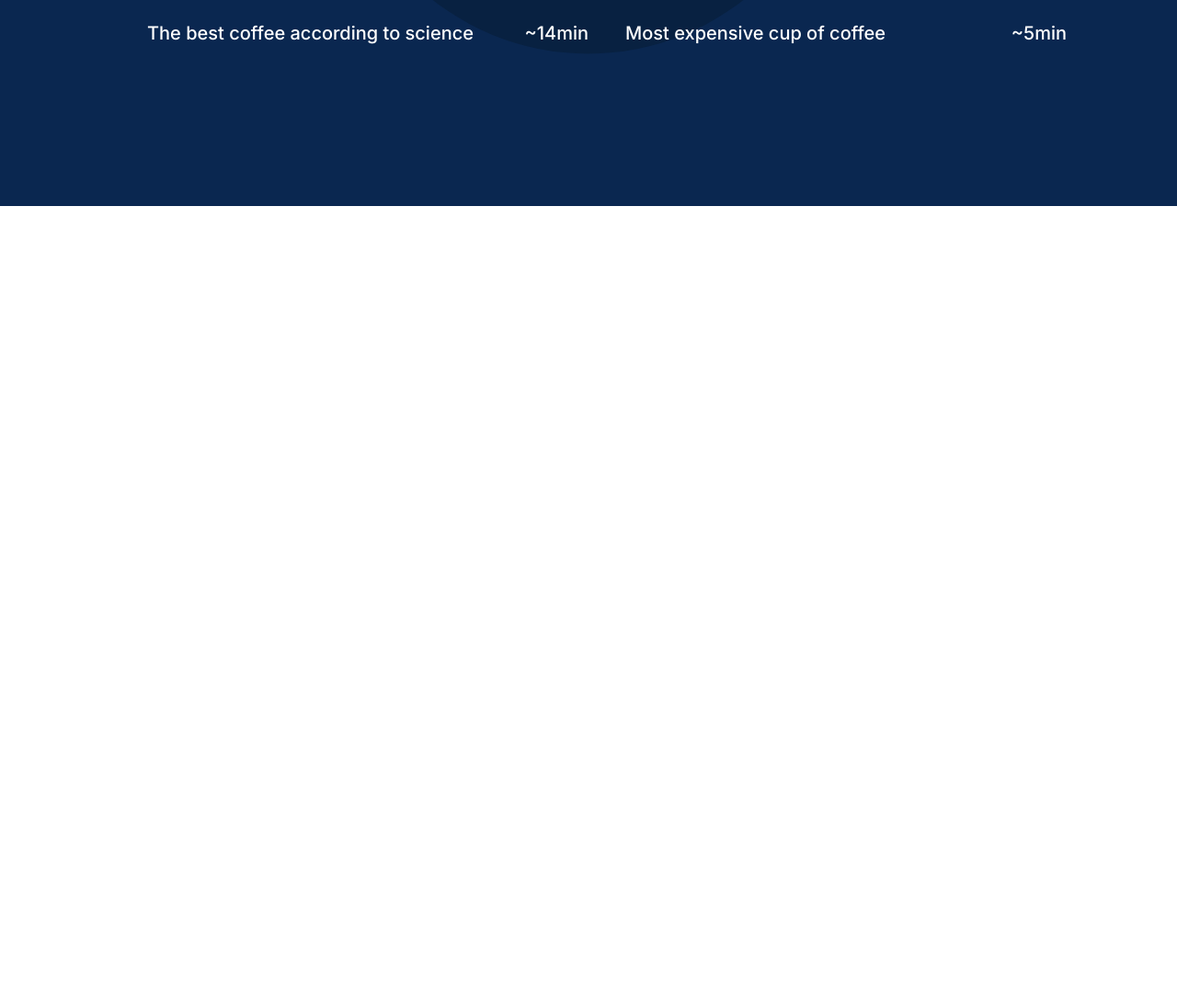
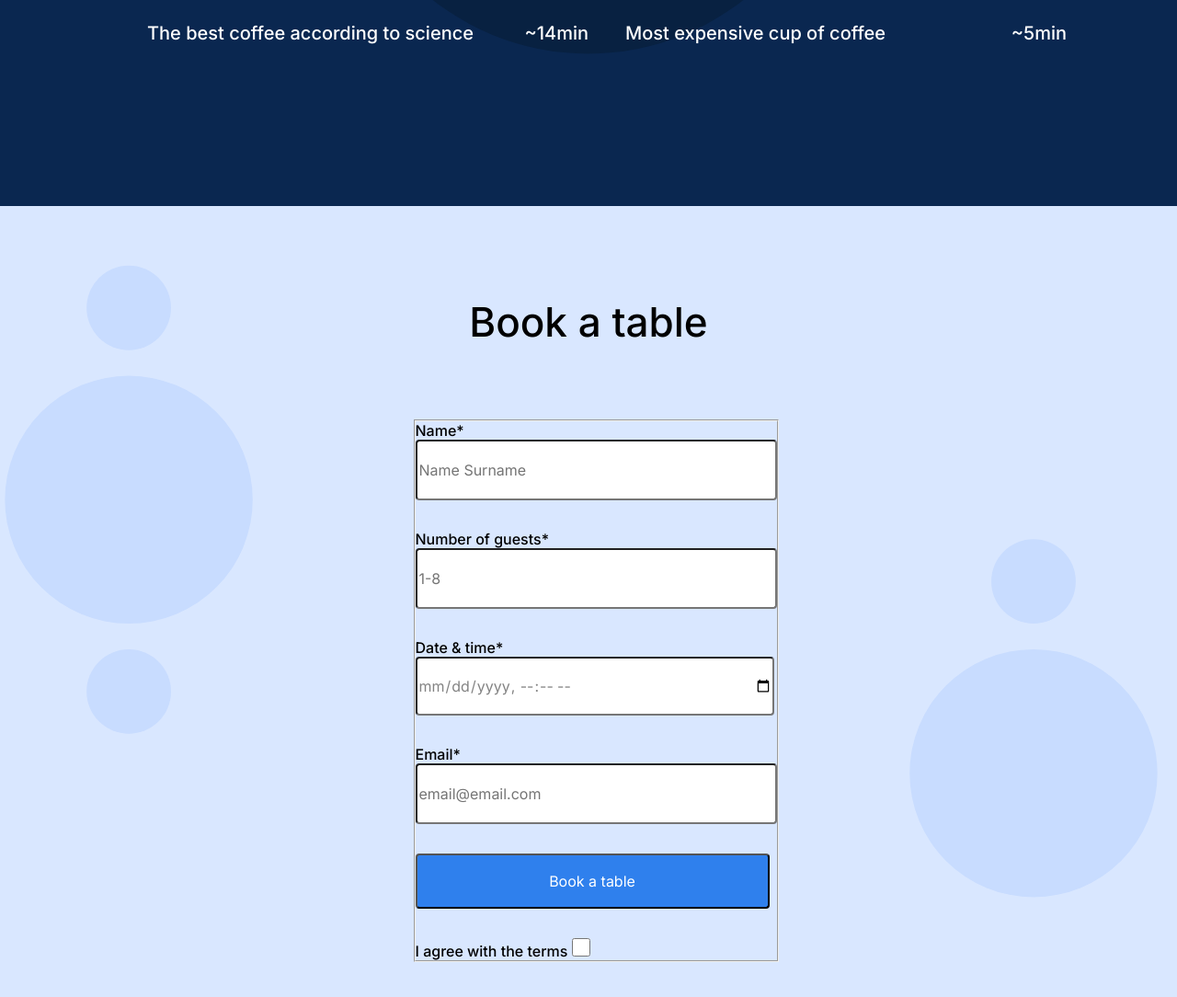
Before and after one commit to aexorn/se_project_coffeeshop, a plain HTML site: page index.html in a window 1280 px wide. Shown: the part 1466-2550 px from the top of the page at 92% size. Before the commit the page ends 1690 px from the top, so only its background shows below. Drawn offline with Linux system fonts and the light colour scheme.

Commit message:
added form & reservation section

```diff
--- a/index.html
+++ b/index.html
@@ -120,7 +120,67 @@
         <section class="about" id="about"></section>
       </main>
       <footer class="footer">
-        <section class="footer" id="contact"></section>
+        <section class="reservation" id="reservation">
+          <h2 class="reservation__title">Book a table</h2>
+          <form class="reservation__form form">
+            <fieldset class="form__fieldset">
+              <label for="name" class="form__label">Name*</label>
+              <input
+                type="text"
+                placeholder="Name Surname"
+                name="name"
+                id="name"
+                class="form__input"
+                required
+              />
+
+              <label for="guests" class="form__label"
+                >Number of guests*
+                <input
+                  type="number"
+                  placeholder="1-8"
+                  min="1"
+                  max="8"
+                  class="form__input"
+                  id="guests"
+                  required
+                />
+              </label>
+              <label for="date-time" class="form__label"
+                >Date & time*
+                <input
+                  type="datetime-local"
+                  class="form__input"
+                  id="date-time"
+                  required
+                />
+              </label>
+              <label for="email" class="form__label"
+                >Email*
+                <input
+                  type="email"
+                  placeholder="email@email.com"
+                  class="form__input"
+                  id="email"
+                  required
+                />
+              </label>
+              <button class="form__input form__input_btn" type="submit">
+                Book a table
+              </button>
+              <label for="terms" class="form__label"
+                >I agree with the terms
+                <input
+                  type="checkbox"
+                  class="form__checkbox"
+                  name="terms"
+                  id="terms"
+                  required
+                />
+              </label>
+            </fieldset>
+          </form>
+        </section>
       </footer>
     </div>
   </body>
--- a/pages/index.css
+++ b/pages/index.css
@@ -91,7 +91,7 @@
   z-index: 1;
 }
 .header__footer {
-  margin-top: 340px;
+  margin-top: 260px;
   margin-bottom: 0;
   display: flex;
   justify-content: space-between;
@@ -183,3 +183,67 @@
   width: 100%;
   height: 100%;
 }
+
+.reservation {
+  background: #d9e7ff url("../images/background_reservation.svg") no-repeat
+    center/cover;
+  display: flex;
+  flex-direction: column;
+}
+
+.reservation__title {
+  margin: 100px auto 0 auto;
+  font-family: "Inter", Arial, Helvetica, sans-serif;
+  font-style: normal;
+  font-weight: 500;
+  font-size: 44px;
+  line-height: 52px;
+}
+
+.form {
+  font-family: "Inter", Arial, Helvetica, sans-serif;
+  font-style: normal;
+  font-weight: 500;
+  font-size: 16px;
+  line-height: 20px;
+  margin: 80px auto 120px;
+  max-width: 385px;
+}
+
+.form__fieldset {
+  padding: 0;
+}
+
+.form__label {
+  margin: 0 auto 8px;
+}
+
+.form__input {
+  border-radius: 4px;
+  line-height: 30px;
+  font-weight: normal;
+  color: #838383;
+  height: 60px;
+  margin: 0 0 32px;
+  width: 385px;
+}
+
+.form__input_btn {
+  border-radius: 4px;
+  background-color: #2f80ed;
+  color: #ffffff;
+  opacity:1
+  transition: opacity 0.5s ease;
+}
+
+.form__input_btn:hover {
+  opacity: 0.7;
+}
+
+.form__checkbox {
+  border-radius: 2px;
+  background: #2f80ed url("../images/check.svg");
+  width: 20px;
+  height: 20px;
+  margin: 0 12px 0 0;
+}
```
